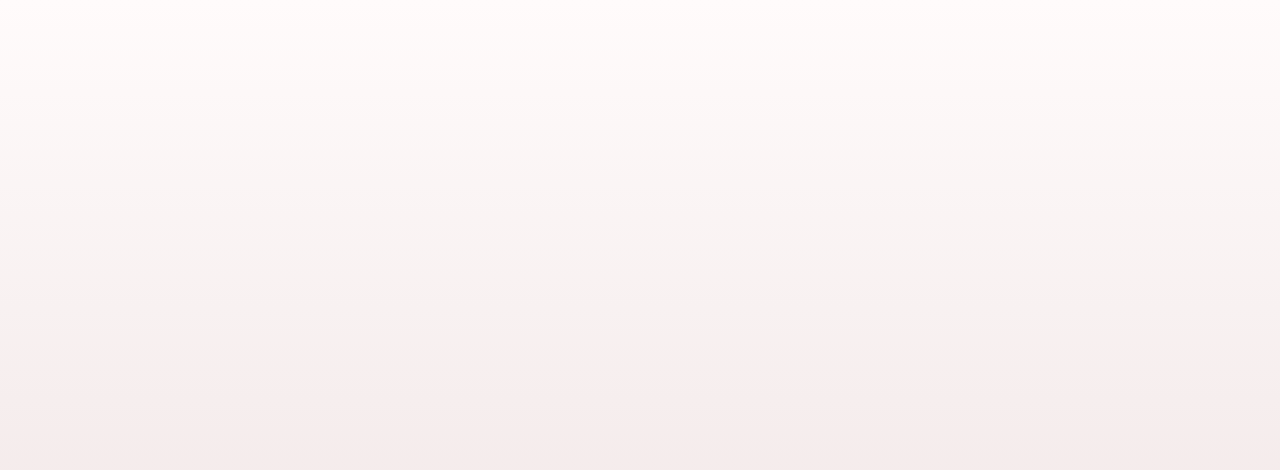
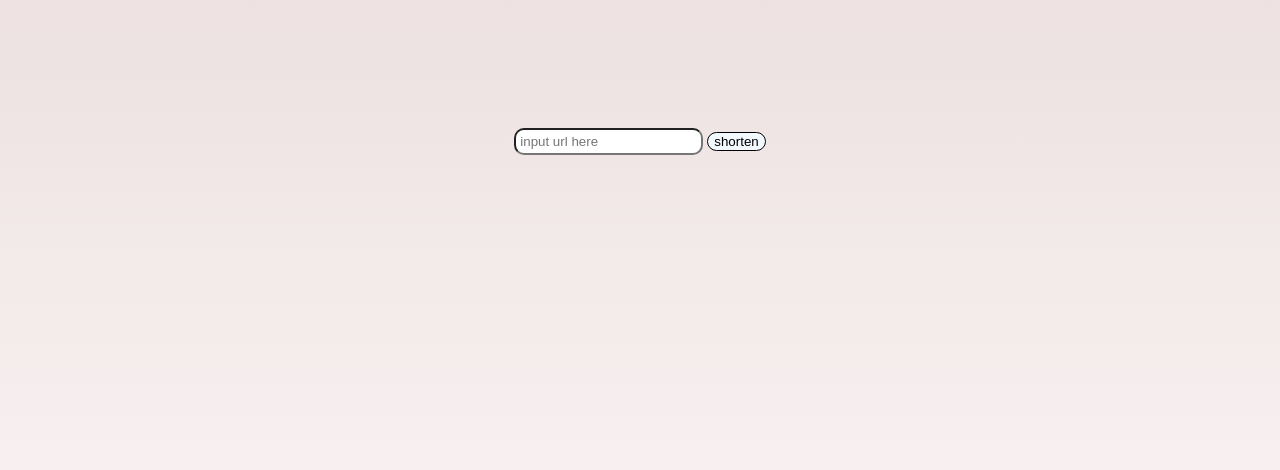
Before and after one commit to yeti-detective/url_shortener_app, a website: page index.html in a window 1280 px wide. Drawn offline with Linux system fonts and the light colour scheme.

Commit message:
airplane commit

```diff
--- a/index.html
+++ b/index.html
@@ -2,15 +2,63 @@
   <head>
     <title>Sho-TAYEE!</title>
     <style>
-      html, body {
+
+      body {
         height: 100%;
+        width: 100%;
         margin: 0;
+        background: linear-gradient(#EDE1E1, #FFFBFB);
+        position: absolute;
       }
 
-      body {
-        background: linear-gradient(#FFFBFB, #EDE1E1)
+      #urlBox {
+        height: 30%;
+        min-height: 70px;
+        width: 35%;
+        min-width: 300px;
+        margin: auto;
+        margin-top: 10%;
+        text-align: center;
       }
+
+      #textbox {
+        border-radius: 10px;
+        padding: 4px;
+      }
+
+      #shotay {
+        background: #F2FAFF;
+        border-radius: 10px;
+        display: inline-block;
+        border: solid 1px black;
+        margin-top: 4px;
+      }
+
+      #shotay:hover {
+        background: #A7ACAF;
+      }
+
     </style>
   </head>
-  <body></body>
+  <body>
+    <div id="urlBox">
+      <input id="textbox" type="text" placeholder="input url here"></input>
+      <button id="shotay" onclick="shortee()">shorten</button>
+    </div>
+    <div id="output"></div>
+    <script>
+      window.addEventListener("keydown", keyDown, true)
+
+      function keyDown(e){
+        // console.log(e.key)
+        if (e.key == "Enter"){
+          console.log("submitted")
+        }
+      }
+
+      function shortee(){
+        console.log(document.getElementById('textbox').value)
+      }
+    </script>
+  </body>
 </html>
--- a/server.js
+++ b/server.js
@@ -37,7 +37,6 @@ mongo.connect('mongodb://quote-app:Quote-App@ds157278.mlab.com:57278/yetis_first
         if(err) return console.log(err);
         urlRegister = parseInt(result[0].master);
     })
-
 });
 
 app.get("/:key", function(req, res){
```
Also changed, not shown: offlineServer.js (added, +14 -0 lines).
